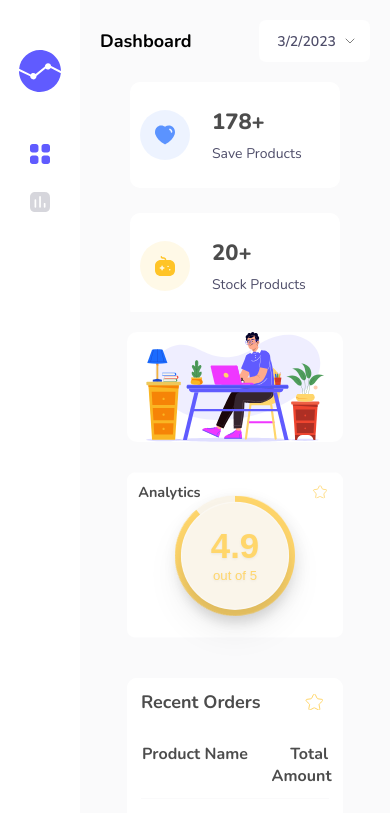
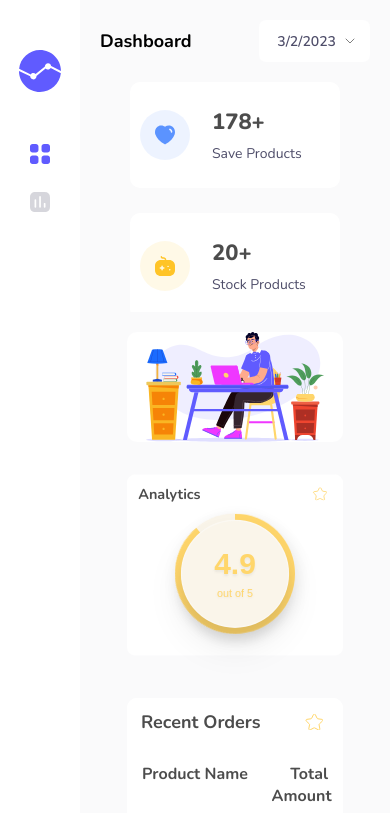
Before and after one commit to Juliya2323/CRM-Vue, a Vue app: page /dashboard in a window 390 px wide. Shown: the top 813 px of the page. Built offline with nearby package versions, Linux system fonts and the light colour scheme.

Commit message:
analytics responsive

```diff
--- a/src/components/ui/BaseLoader.vue
+++ b/src/components/ui/BaseLoader.vue
@@ -129,6 +129,8 @@ html {
   color: #ff8f6b;
   content: "4.9";
   animation: score-counter 1.2s linear forwards;
+
+
 }
 @keyframes score-counter {
   0% {
@@ -251,4 +253,18 @@ html {
     transform: rotate(140deg);
   }
 }
+
+@media screen and (max-width: 400px) {
+  .score-number::after {
+  font-size: 25px;
+  }
+
+  .score-circular .score-text {
+    font-size: 9px;
+  }
+
+  .score-circular {
+    margin-top: 20px;
+  }
+}
 </style>
```
